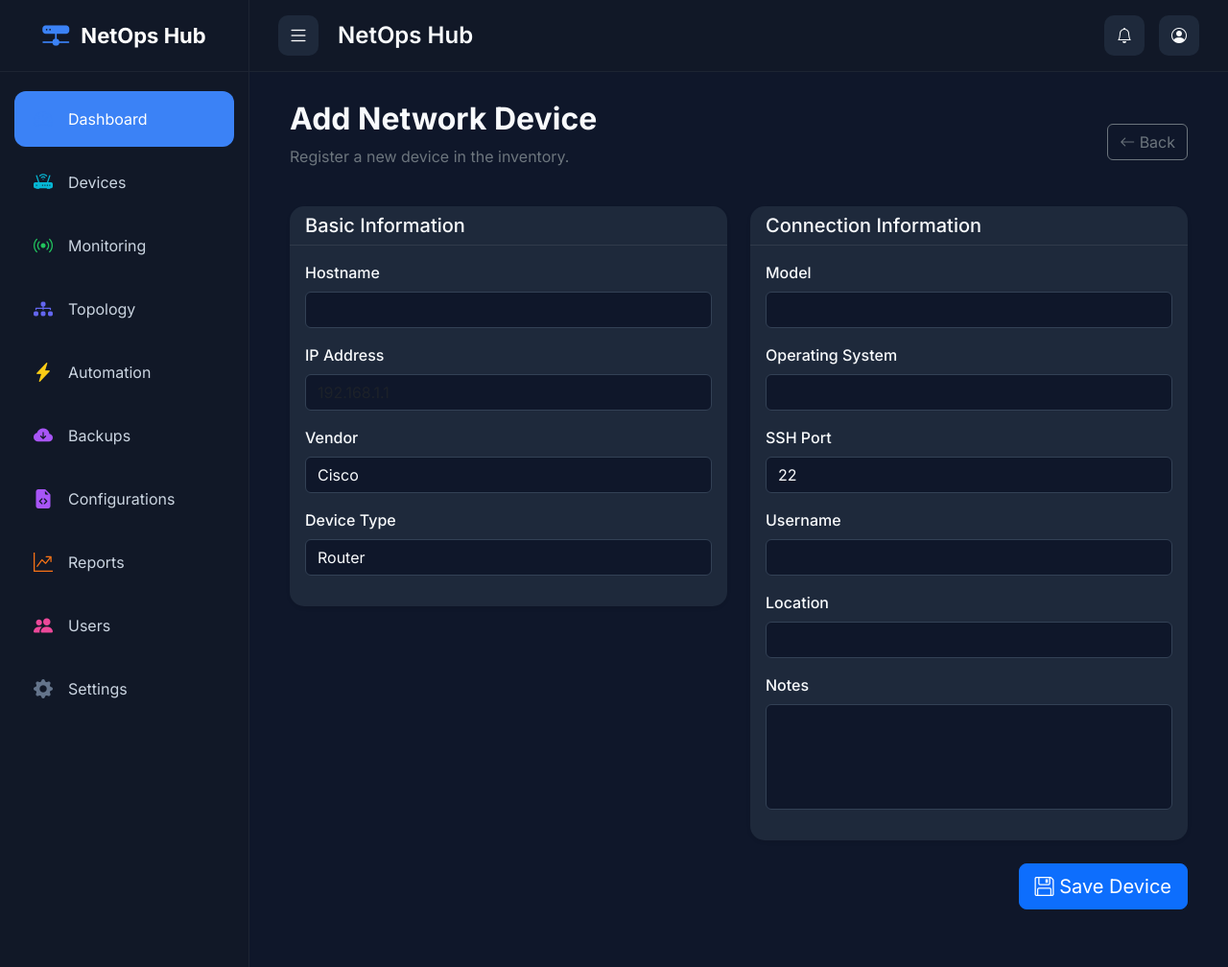
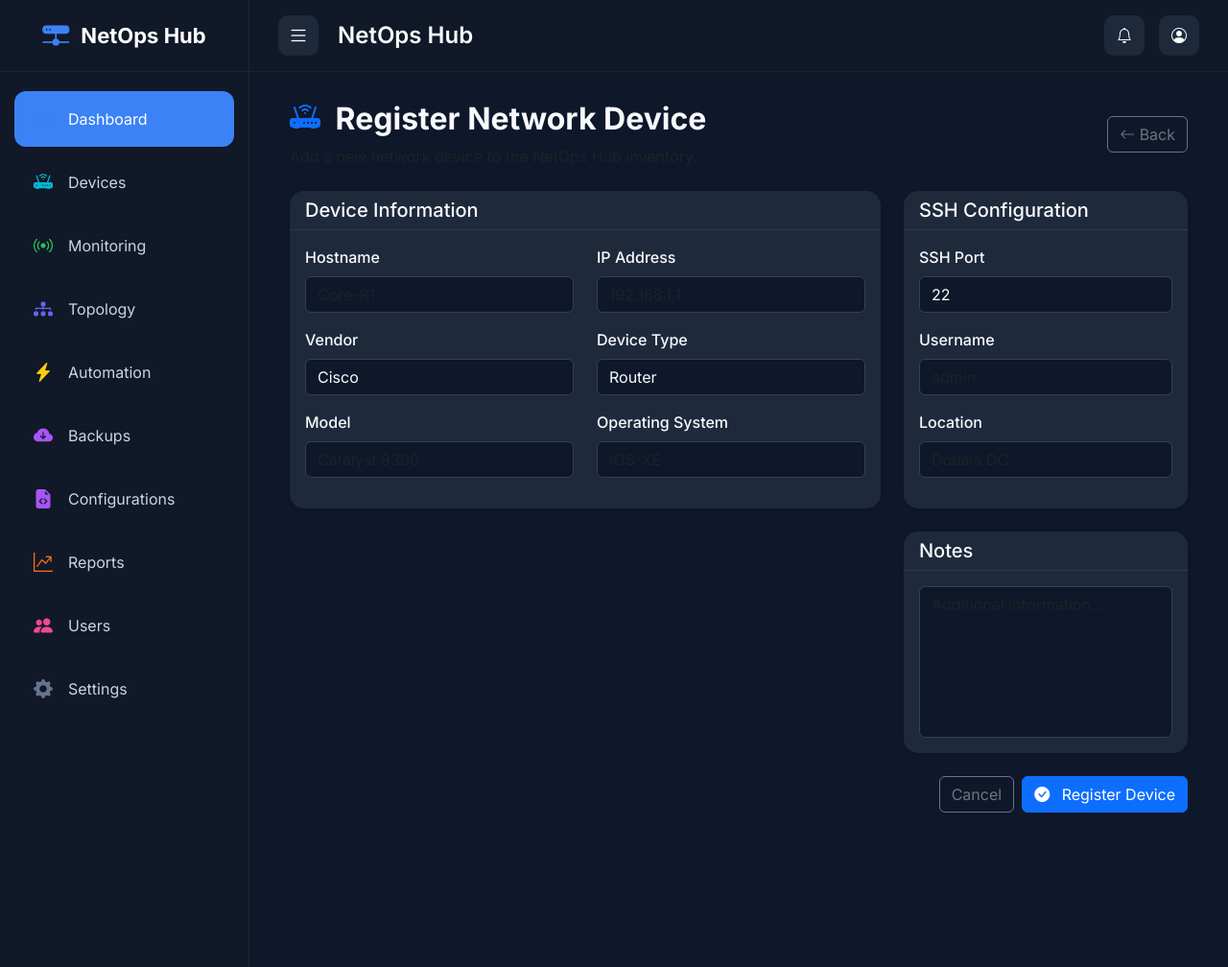
Before and after one commit to FMB237/NetOps-Hub, a FastAPI app: page /devices/create in a window 1280 px wide. Shown: the whole page at 96% size. Run offline with FastAPI, Linux system fonts and the light colour scheme.

Commit message:
Updating Add Devices UI

```diff
--- a/app/templates/devices/create.html
+++ b/app/templates/devices/create.html
@@ -1,6 +1,8 @@
 {% extends "base.html" %}
 
-{% block title %}Add Device{% endblock %}
+{% block title %}
+Add Device
+{% endblock %}
 
 {% block content %}
 
@@ -11,11 +13,12 @@
         <div>
 
             <h2 class="fw-bold">
-                Add Network Device
+                <i class="bi bi-router-fill text-primary me-2"></i>
+                Register Network Device
             </h2>
 
-            <p class="text-secondary">
-                Register a new device in the inventory.
+            <p class="text-muted mb-0">
+                Add a new network device to the NetOps Hub inventory.
             </p>
 
         </div>
@@ -30,68 +33,75 @@
 
     </div>
 
-    <form method="post" action="/devices/create">
+    <form action="/devices/create" method="POST">
 
         <div class="row">
 
-            <!-- Left Column -->
+            <!-- LEFT COLUMN -->
 
-            <div class="col-lg-6">
+            <div class="col-lg-8">
 
                 <div class="card shadow-sm mb-4">
 
                     <div class="card-header">
 
                         <h5 class="mb-0">
-                            Basic Information
+
+                            Device Information
+
                         </h5>
 
                     </div>
 
                     <div class="card-body">
 
-                        <div class="mb-3">
+                        <div class="row">
+
+                            <div class="col-md-6 mb-3">
 
                                 <label class="form-label">
+
                                     Hostname
+
                                 </label>
 
                                 <input
                                     type="text"
+                                    class="form-control"
                                     name="hostname"
-                                class="form-control"
-                                required
-                            >
+                                    placeholder="Core-R1"
+                                    required>
 
                             </div>
 
-                        <div class="mb-3">
+                            <div class="col-md-6 mb-3">
 
                                 <label class="form-label">
+
                                     IP Address
+
                                 </label>
 
                                 <input
                                     type="text"
+                                    class="form-control"
                                     name="ip_address"
-                                class="form-control"
                                     placeholder="192.168.1.1"
-                                required
-                            >
+                                    required>
 
                             </div>
 
-                        <div class="mb-3">
+                            <div class="col-md-6 mb-3">
 
                                 <label class="form-label">
+
                                     Vendor
+
                                 </label>
 
                                 <select
-                                name="vendor"
                                     class="form-select"
-                                required
-                            >
+                                    name="vendor">
 
                                     {% for vendor in vendors %}
 
@@ -107,23 +117,23 @@
 
                             </div>
 
-                        <div class="mb-3">
+                            <div class="col-md-6 mb-3">
 
                                 <label class="form-label">
+
                                     Device Type
+
                                 </label>
 
                                 <select
-                                name="device_type"
                                     class="form-select"
-                                required
-                            >
+                                    name="device_type">
 
-                                {% for device_type in device_types %}
+                                    {% for device in device_types %}
 
-                                    <option value="{{ device_type.value }}">
+                                    <option value="{{ device.value }}">
 
-                                        {{ device_type.value }}
+                                        {{ device.value }}
 
                                     </option>
 
@@ -133,110 +143,35 @@
 
                             </div>
 
-                    </div>
-
-                </div>
-
-            </div>
-
-            <!-- Right Column -->
-
-            <div class="col-lg-6">
-
-                <div class="card shadow-sm mb-4">
-
-                    <div class="card-header">
-
-                        <h5 class="mb-0">
-                            Connection Information
-                        </h5>
-
-                    </div>
-
-                    <div class="card-body">
-
-                        <div class="mb-3">
+                            <div class="col-md-6 mb-3">
 
                                 <label class="form-label">
+
                                     Model
+
                                 </label>
 
                                 <input
                                     type="text"
+                                    class="form-control"
                                     name="model"
-                                class="form-control"
-                            >
+                                    placeholder="Catalyst 9300">
 
                             </div>
 
-                        <div class="mb-3">
+                            <div class="col-md-6 mb-3">
 
                                 <label class="form-label">
+
                                     Operating System
+
                                 </label>
 
                                 <input
                                     type="text"
+                                    class="form-control"
                                     name="operating_system"
-                                class="form-control"
-                            >
-
-                        </div>
-
-                        <div class="mb-3">
-
-                            <label class="form-label">
-                                SSH Port
-                            </label>
-
-                            <input
-                                type="number"
-                                name="ssh_port"
-                                class="form-control"
-                                value="22"
-                            >
-
-                        </div>
-
-                        <div class="mb-3">
-
-                            <label class="form-label">
-                                Username
-                            </label>
-
-                            <input
-                                type="text"
-                                name="username"
-                                class="form-control"
-                            >
-
-                        </div>
-
-                        <div class="mb-3">
-
-                            <label class="form-label">
-                                Location
-                            </label>
-
-                            <input
-                                type="text"
-                                name="location"
-                                class="form-control"
-                            >
-
-                        </div>
-
-                        <div class="mb-3">
-
-                            <label class="form-label">
-                                Notes
-                            </label>
-
-                            <textarea
-                                name="notes"
-                                rows="4"
-                                class="form-control"
-                            ></textarea>
+                                    placeholder="IOS-XE">
 
                             </div>
 
@@ -248,16 +183,119 @@
 
             </div>
 
-        <div class="text-end">
+            <!-- RIGHT COLUMN -->
+
+            <div class="col-lg-4">
+
+                <div class="card shadow-sm mb-4">
+
+                    <div class="card-header">
+
+                        <h5 class="mb-0">
+
+                            SSH Configuration
+
+                        </h5>
+
+                    </div>
+
+                    <div class="card-body">
+
+                        <div class="mb-3">
+
+                            <label class="form-label">
+
+                                SSH Port
+
+                            </label>
+
+                            <input
+                                class="form-control"
+                                type="number"
+                                name="ssh_port"
+                                value="22">
+
+                        </div>
+
+                        <div class="mb-3">
+
+                            <label class="form-label">
+
+                                Username
+
+                            </label>
+
+                            <input
+                                class="form-control"
+                                name="username"
+                                placeholder="admin">
+
+                        </div>
+
+                        <div class="mb-3">
+
+                            <label class="form-label">
+
+                                Location
+
+                            </label>
+
+                            <input
+                                class="form-control"
+                                name="location"
+                                placeholder="Douala DC">
+
+                        </div>
+
+                    </div>
+
+                </div>
+
+                <div class="card shadow-sm">
+
+                    <div class="card-header">
+
+                        <h5 class="mb-0">
+
+                            Notes
+
+                        </h5>
+
+                    </div>
+
+                    <div class="card-body">
+
+                        <textarea
+                            class="form-control"
+                            rows="6"
+                            name="notes"
+                            placeholder="Additional information..."></textarea>
+
+                    </div>
+
+                </div>
+
+            </div>
+
+        </div>
+
+        <div class="d-flex justify-content-end mt-4">
+
+            <a
+                href="/devices"
+                class="btn btn-outline-secondary me-2">
+
+                Cancel
+
+            </a>
 
             <button
-                type="submit"
-                class="btn btn-primary btn-lg"
-            >
+                class="btn btn-primary"
+                type="submit">
 
-                <i class="bi bi-floppy"></i>
+                <i class="bi bi-check-circle-fill me-2"></i>
 
-                Save Device
+                Register Device
 
             </button>
 
```
Also changed, not shown: Readme.md. Lines whose indentation alone changed are shown as unchanged.
